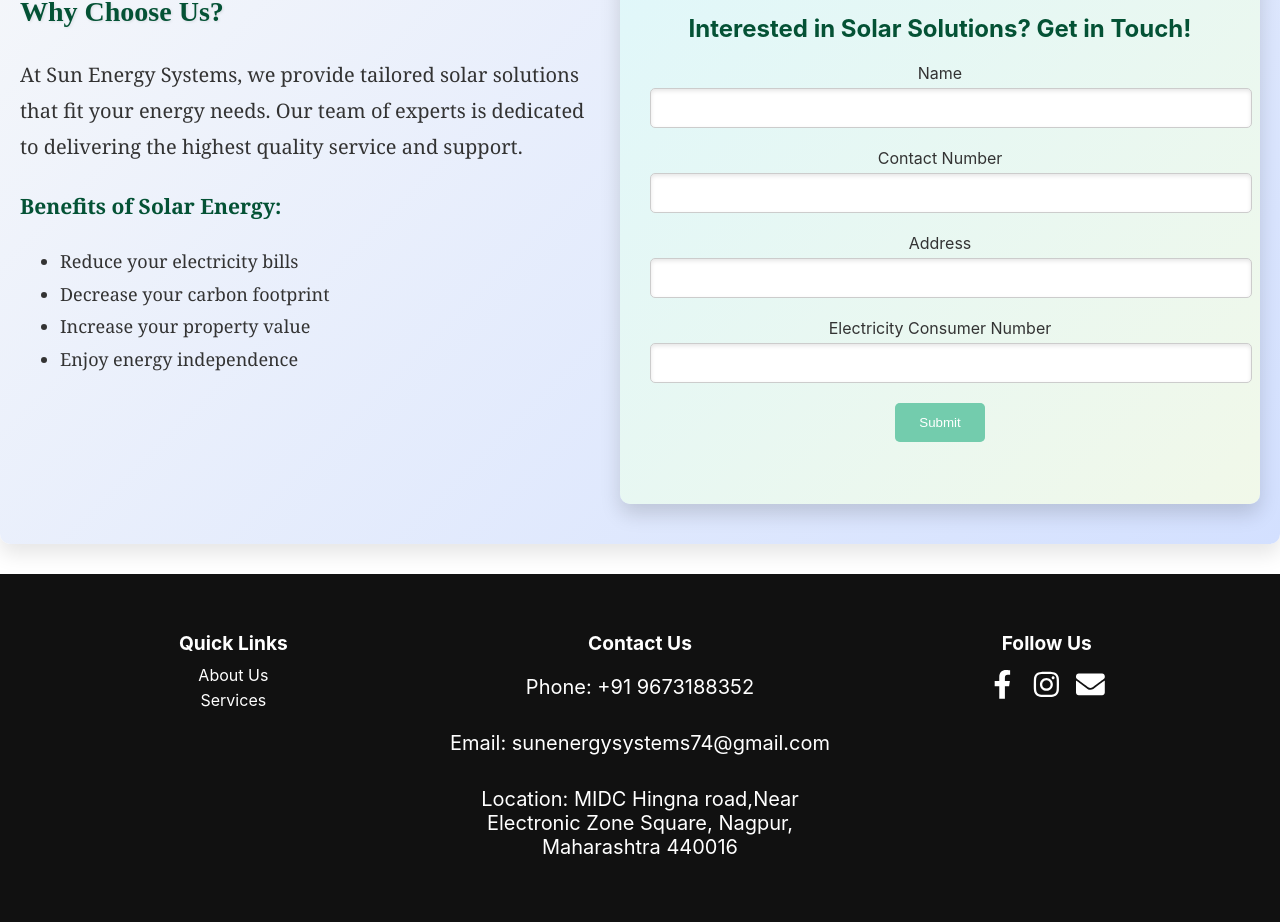
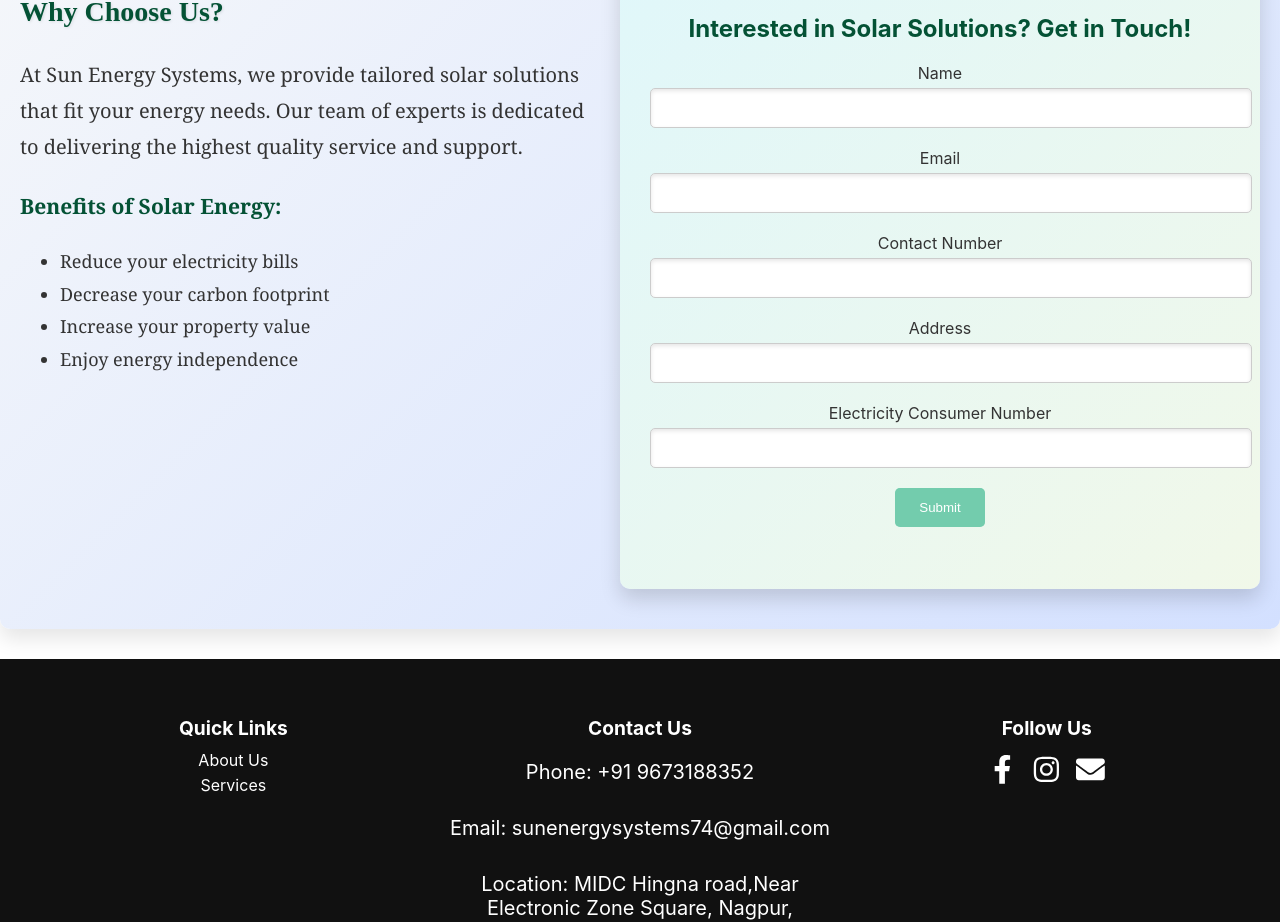
Before and after one commit to SunenergySystems74/SunEnergySystems, a React (Create React App) app in the folder sunenergy/: page / in a window 1280 px wide. Shown: the part 1688-2610 px from the top of the page. Built offline with nearby package versions, Linux system fonts and the light colour scheme.

Commit message:
Description of your changes

```diff
--- a/sunenergy/src/Screens/Home.js
+++ b/sunenergy/src/Screens/Home.js
@@ -8,6 +8,7 @@
     phone: "",
     address: "",
     consumer: "",
+    email: "", // Added email field
   });
 
   const [responseMessage, setResponseMessage] = useState("");
@@ -29,7 +30,7 @@
 
     script.onload = () => {
       try {
-        window.emailjs.init("b3BEXx1qpPfmRke-P3"); // Replace with your EmailJS public key
+        window.emailjs.init("3BEXx1qpPfmRke-P3"); // Replace with your EmailJS public key
       } catch (error) {
         console.error("Failed to initialize EmailJS:", error);
         setResponseMessage("Failed to initialize Email service.");
@@ -155,6 +156,16 @@
                 />
               </div>
               <div className="form-group">
+                <label>Email</label>
+                <input
+                  type="email"
+                  name="email"
+                  value={formData.email}
+                  onChange={handleChange}
+                  required
+                />
+              </div>
+              <div className="form-group">
                 <label>Contact Number</label>
                 <input
                   type="number"
```
